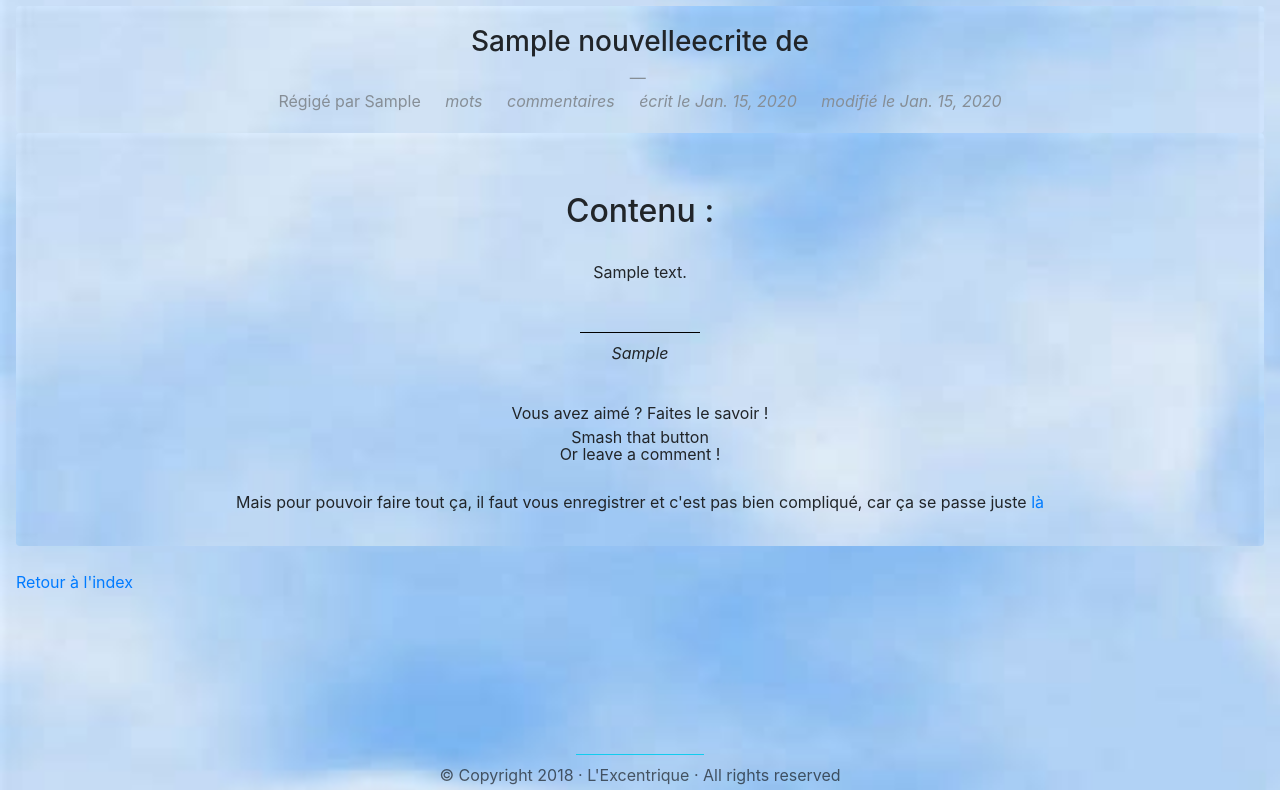
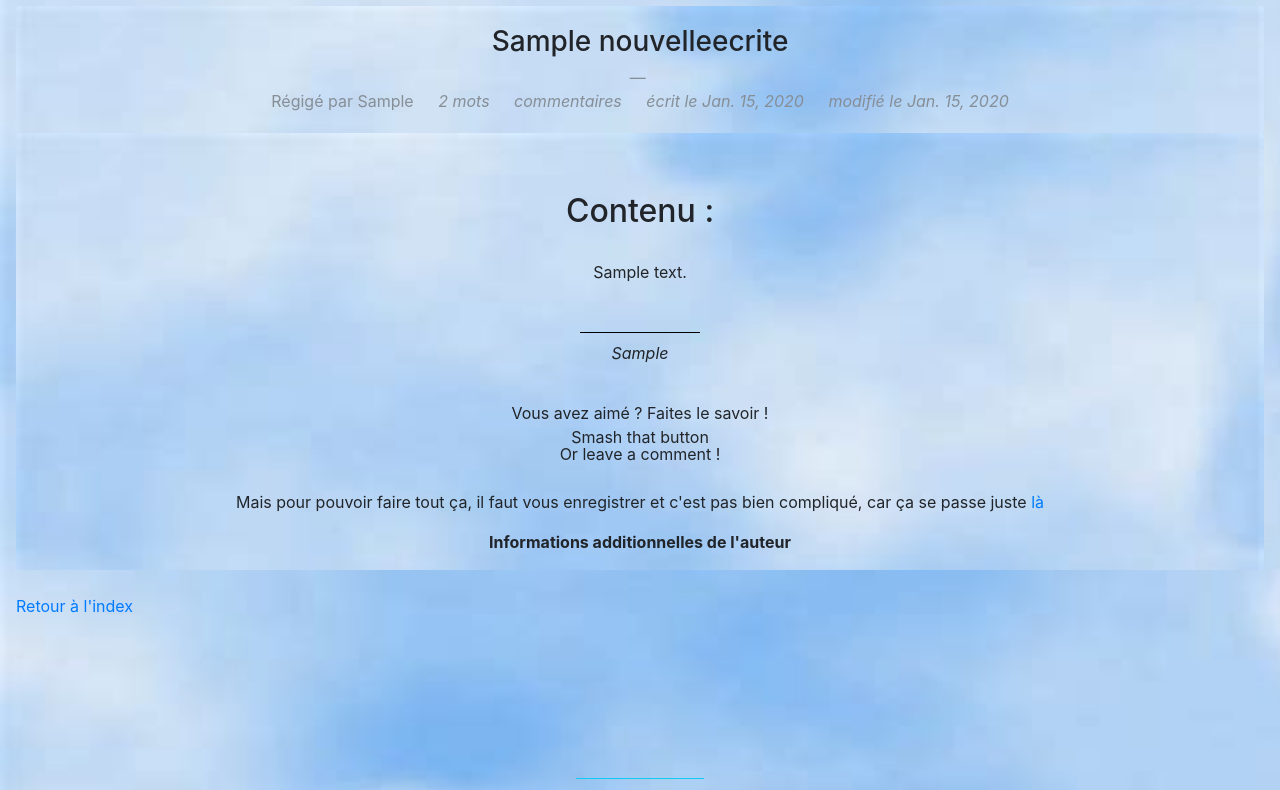
Before and after one commit to Vlidimi/site-perso, a Django app: a page that uses nouvelle/templates/nouvelle/show.html in a window 1280 px wide. Shown: the part 59-849 px from the top of the page. Run offline with Django 3.2, Linux system fonts and the light colour scheme; tables that the repository leaves empty hold one stand-in row (values such as "Sample post"); data that the repository does not hold is empty; some libraries are stand-ins or nearby versions.

Commit message:
Ajax and html for nouvelle app

```diff
--- a/nouvelle/forms.py
+++ b/nouvelle/forms.py
@@ -8,7 +8,7 @@ class NouvelleForm(forms.ModelForm):
 
     class Meta:
         model = NouvelleEcrite
-        exclude = ('auteur_nouvelle','slug', 'date', 'likes', 'updated_at', 'modification', 'tag',)
+        exclude = ('auteur_nouvelle','slug', 'date', 'likes', 'updated_at', 'modification',)
         # fields = '__all__'
 
     def __init__(self, *args, **kwargs):
--- a/nouvelle/templates/nouvelle/form_help.html
+++ b/nouvelle/templates/nouvelle/form_help.html
@@ -13,8 +13,8 @@
 {% endif %}
 
 {% for field in form.visible_fields %}
-  {% if field.label == 'Genre' %}
-    <div id='hide_new_genre'>
+  {% if field.label == 'Tag' %}
+    <div id='hide_new_tag'>
       <div class="form-group">
         {{ field.label_tag }}
 
--- a/nouvelle/templates/nouvelle/show.html
+++ b/nouvelle/templates/nouvelle/show.html
@@ -9,7 +9,7 @@
 
 		<blockquote class="blockquote mb-0">
 			<h3>
-				{{ nouvelleecrite.titre }} de {{ nouvelleecrite.auteur_livre }}
+				{{ nouvelleecrite.titre }}
 			</h3>
 
 			<footer class="blockquote-footer" >
@@ -66,9 +66,15 @@
 			<div>Mais pour pouvoir faire tout ça, il faut vous enregistrer et c'est pas bien compliqué, car ça se passe juste <a href="{% url 'connexion:connexion' %}">là</a></div>
 		{% endif %}
 	</p>
-	<p>
+	<p id="commentaire_auteur" style="font-weight: bold">
+		Informations additionnelles de l'auteur
+	</p>
+	<p id="confirmation_commentaire_auteur" style="display: none">Etes-vous sur de vouloir regarder ce qu'a pu ajouter l'auteur ? Ce ne sont que des informations additionnelles qui ne font pas parti de la nouvelle. Je ne saurai trop vous conseiller de revenir lire cette partie lorsque vous vous serez fait une idée personnelle de cette nouvelle avec votre interprétation pour qu'ensuite vous la confrontriez avec celle de l'auteur.
 
-	</p>
+		Si c'est déjà fait ou si vous êtes un petit rebelle ne faisant fi de mes recommendations, et bien cliquez <span id="confirmation_commentaire_auteur_ok" style="font-weight: bold; display: none">Ici</span></p>
+	<div id="commentaire_auteur_show" style="display: none" > YO
+		{{ nouvelleecrite.information_additionnelle|markdown }}
+	</div>
 </div>
 {% if user.username == nouvelleecrite.auteur_nouvelle or user.is_superuser %}
 	<a class="btn btn-outline-primary" href="{% url 'nouvelle:nouvelle-update' nouvelleecrite.id nouvelleecrite.slug %}">Modifier la nouvelle</a>
--- a/nouvelle/views.py
+++ b/nouvelle/views.py
@@ -21,8 +21,8 @@ from django.views.generic import (
 )
 def show(request, id, slug = ''):
 	post = get_object_or_404(NouvelleEcrite, pk=id)
-	print(post)
-	return render(request, 'nouvelle/show.html', {'nouvelleecrite': post, 'numero': id})
+	nombre_mots = len(post.contenu.split())
+	return render(request, 'nouvelle/show.html', {'nouvelleecrite': post, 'numero': id, 'nombre_mots':nombre_mots})
 
 class NouvelleListView(ListView):
 	model = NouvelleEcrite
@@ -36,7 +36,6 @@ class NouvelleListView(ListView):
 
 		if type_tag != '' and type_tag != "Tous les tags":
 			context['nouvelles_posts'] = Tag.objects.filter(tags=type_tag)[0].post_tags.all()
-		print(context)
 		for post in context['nouvelles_posts']:
 			post.word_count =len(post.contenu.split())
 
--- a/static/jquery/ajax.js
+++ b/static/jquery/ajax.js
@@ -119,19 +119,43 @@ $(function(){
 		var new_tag = $('#new_tag').val();
 		$.ajax({
 			type: "POST",
-			url: "/blog_livreSF/ajax/add_tag/",
+			url: "/nouvelle/ajax/add_tag/",
 			data: {
 				'new_tag' : new_tag
 			},
 
 			success: function(data){
-				$('#all_tag').html(data);
-				$('#hide_new_tag').hide();
+				$('#all_tag').html(data); //Affiche la donnée
+				$('#hide_new_tag').hide(); //On cache le précédant form sur le tag, cf form_help.html
 				$('#success_message').css('display', 'inline');
 			}
 		});
 	});
 });
+
+// Faire apparaitre ou non les commentaires de l'auteur
+$(function(){
+
+	$('#commentaire_auteur').click(function(){
+		if ($('#confirmation_commentaire_auteur').css('display') == 'none')
+		{
+			$('#confirmation_commentaire_auteur').show()
+			$('#confirmation_commentaire_auteur_ok').show()
+		}
+		else{
+			$('#confirmation_commentaire_auteur').hide()
+			$('#confirmation_commentaire_auteur_ok').hide()
+		}
+
+	})
+
+	$('#confirmation_commentaire_auteur_ok').click(function(){
+		$('#commentaire_auteur_show').show()
+		$('#confirmation_commentaire_auteur').hide()
+		$('#confirmation_commentaire_auteur_ok').hide()
+	})
+
+})
 
 // En cas de suppression d'un message ou d'un blog :
 $(function(){
```
Also changed, not shown: media/pictures/pictures/chien.jpeg (deleted), 1 other file.
